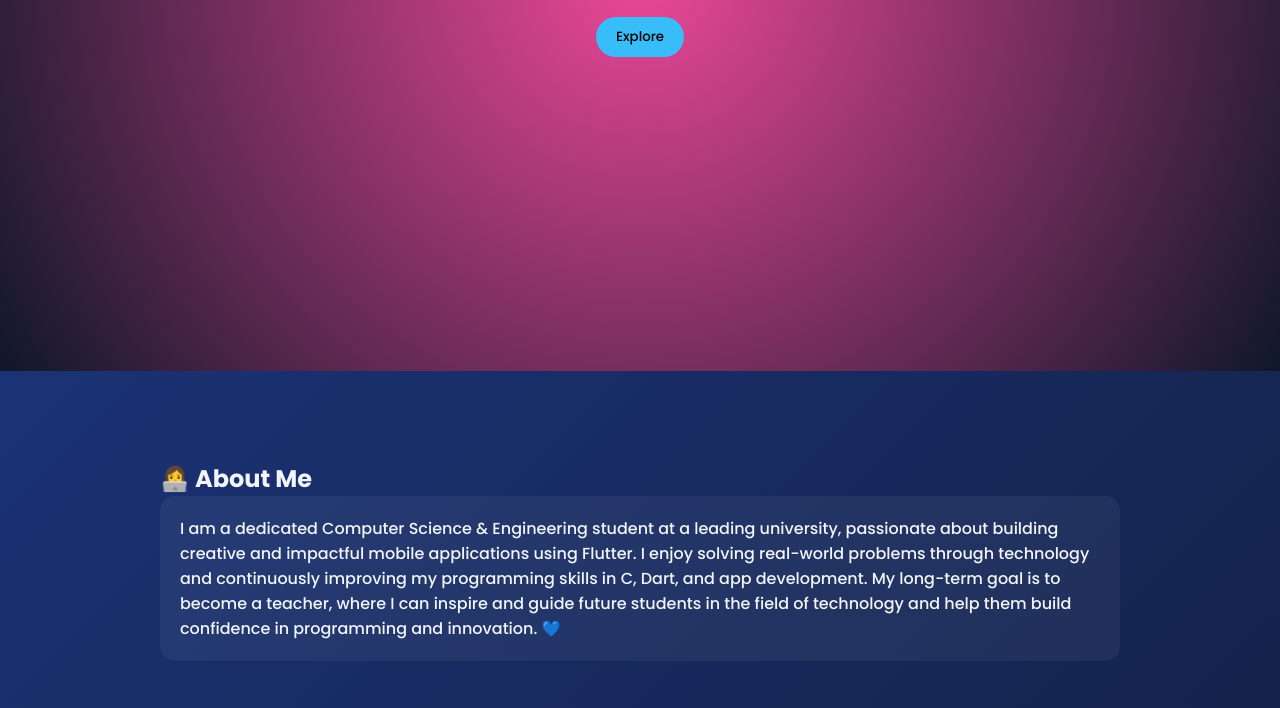
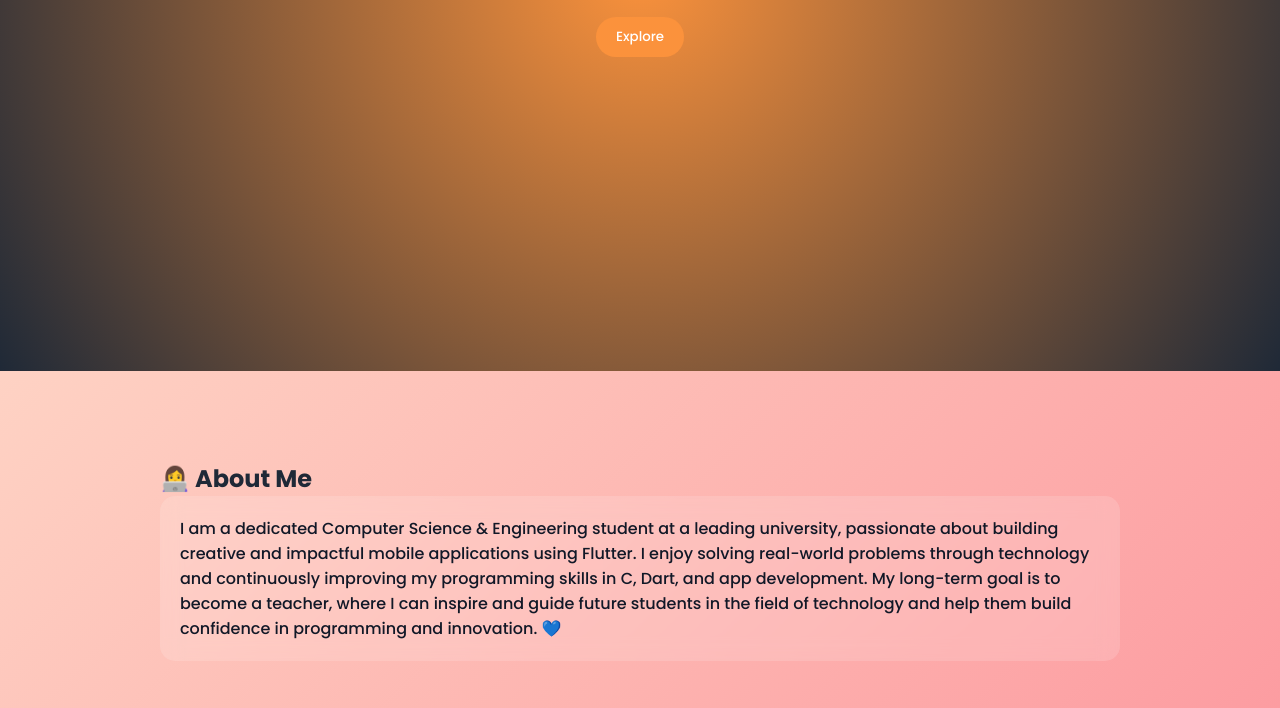
Before and after one commit to Zubaida922/Zubaida922.github.io, a plain HTML site: page index.html in a window 1280 px wide. Shown: the part 429-1137 px from the top of the page. Drawn offline with Linux system fonts and the light colour scheme.

Commit message:
Update index.html
Add my portfolio website

```diff
--- a/index.html
+++ b/index.html
@@ -16,8 +16,8 @@ font-family:'Poppins',sans-serif;
 }
 
 body{
-background: linear-gradient(135deg,#1e3a8a,#0f172a);
-color:#f1f5f9;
+background: linear-gradient(135deg,#ffedd5,#fb7185);
+color:#1f2937;
 overflow-x:hidden;
 }
 
@@ -29,7 +29,7 @@ flex-direction:column;
 justify-content:center;
 align-items:center;
 text-align:center;
-background: radial-gradient(circle,#ec4899,#0f172a);
+background: radial-gradient(circle,#fb923c,#1f2937);
 }
 
 header h1{
@@ -49,14 +49,15 @@ margin-top:20px;
 padding:10px 20px;
 border:none;
 border-radius:25px;
-background:#38bdf8;
-color:black;
+background:#fb923c;
+color:white;
 cursor:pointer;
 transition:0.3s;
 }
 
 .btn:hover{
 transform:scale(1.1);
+background:#f97316;
 }
 
 /* CONTAINER */
@@ -72,13 +73,15 @@ margin:50px 0;
 
 /* CARD */
 .card{
-background:rgba(255,255,255,0.05);
+background:rgba(255,255,255,0.15);
+backdrop-filter: blur(10px);
 padding:20px;
 border-radius:15px;
 margin-bottom:20px;
 opacity:0;
 transform:translateY(30px);
 transition:0.6s;
+color:#111827;
 }
 
 .card.show{
```
